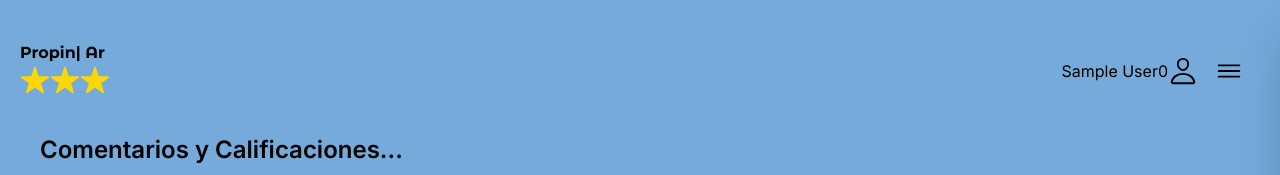
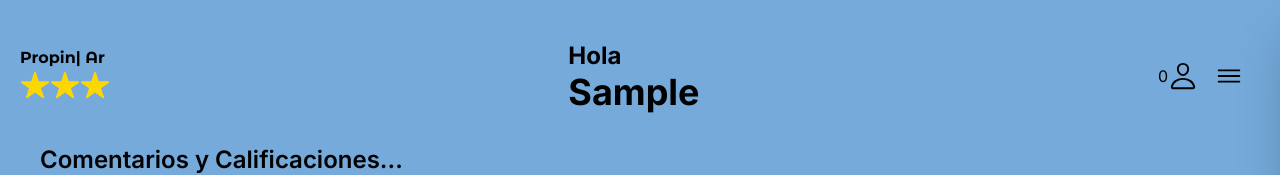
Before and after one commit to mariadesanchez/propinar-next14, a Next.js app: page / in a window 1280 px wide. Shown: the top 175 px of the page. Built offline with nearby package versions, Linux system fonts and the light colour scheme; no server answers; the database is empty; sample sign-in values are in the browser's storage.

Commit message:
top menu

```diff
--- a/src/components/ui/top-menu/TopMenu.tsx
+++ b/src/components/ui/top-menu/TopMenu.tsx
@@ -37,42 +37,33 @@ export const TopMenu = () => {
       <Link href="/">
         <span className={`${titleFont.className} antialiased font-bold flex items-center`}>
           Propin
-            <span> | Ar</span>  </span>
+          <span> | Ar</span>
+        </span>
         <div className="inline-flex">
           <IoStar size={30} color="gold" />
           <IoStar size={30} color="gold" />
           <IoStar size={30} color="gold" />
         </div>
-
-
       </Link>
     </div>
 
-      {/* Search, Cart, Menu */}
-      <div className="flex items-center">
-        {/* <Link href="/search" className="mx-2">
-          <IoSearchOutline className="w-5 h-5" />
-        </Link> */}
-          <div className="flex items-center">
-            {/* {UserAuth()} */}
+    {/* <div className="flex items-center font-bold text-2xl">
+      {isAuthenticated && <p>{session.user.name}</p>}
+    </div> */}
+    <div className="flex items-center font-bold text-2xl">
+  {isAuthenticated && (
+    <div>
+      <p className="text-2xl">Hola</p>
+      <p className="text-4xl">{session.user.name.split(' ')[0]}</p>
     </div>
-          <div className="flex items-center">
-
+  )}
 </div>
 
-          <div className="flex items-center">
-         {isAuthenticated&&
-         <p>{session.user.name}</p>}
-          </div>
-        <div className="flex items-center">
-
-        <TotalMonth/>
-          <IoPersonOutline size={30} />
-        {/* {UserAuth()} */}
 
 
-        </div>
-
+    <div className="flex items-center">
+      <TotalMonth />
+      <IoPersonOutline size={30} />
       <button
         onClick={openSideMenu}
         className="m-2 p-2 rounded-md transition-all hover:bg-gray-100"
@@ -81,5 +72,6 @@ export const TopMenu = () => {
       </button>
     </div>
   </nav>
+
   );
 };
```
Lines whose indentation alone changed are shown as unchanged.
